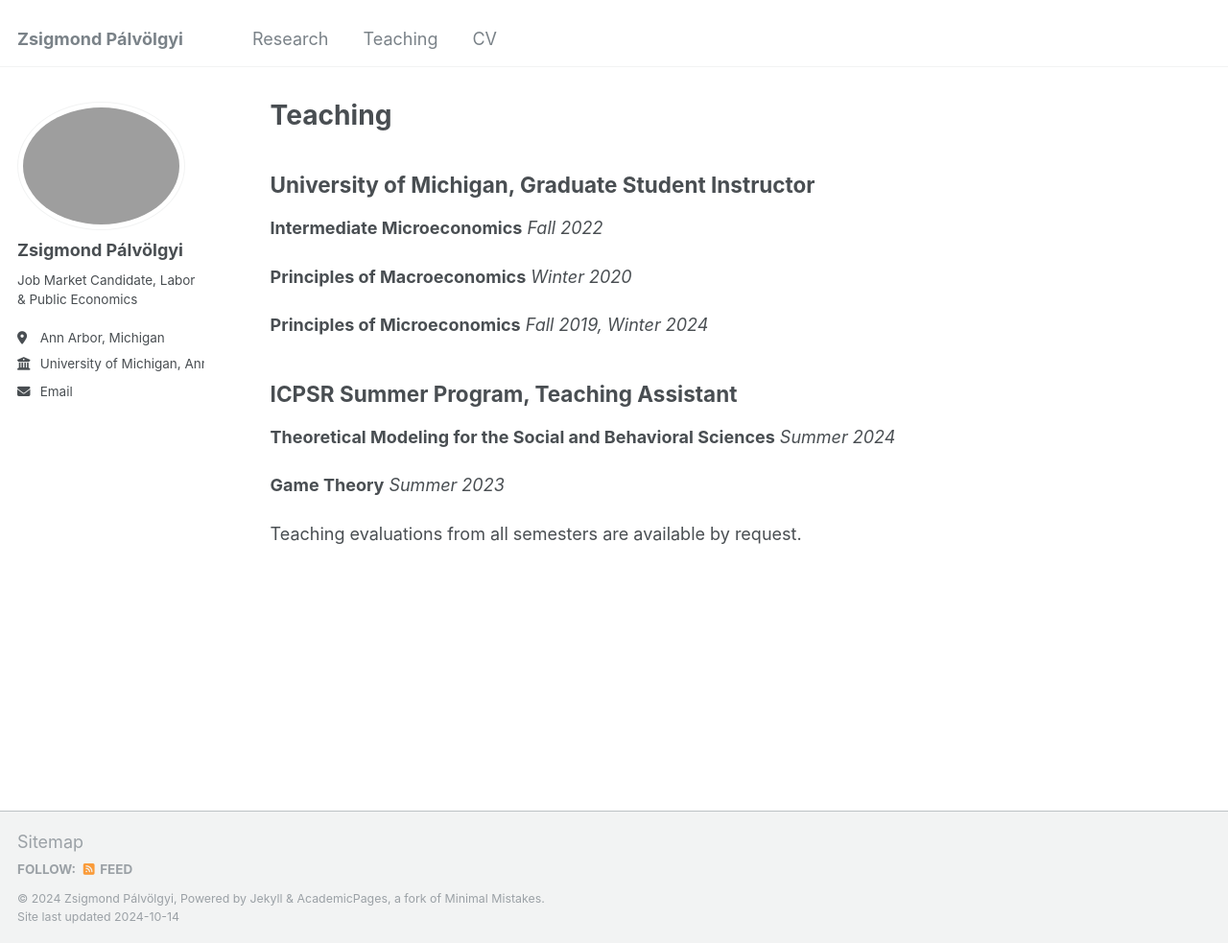
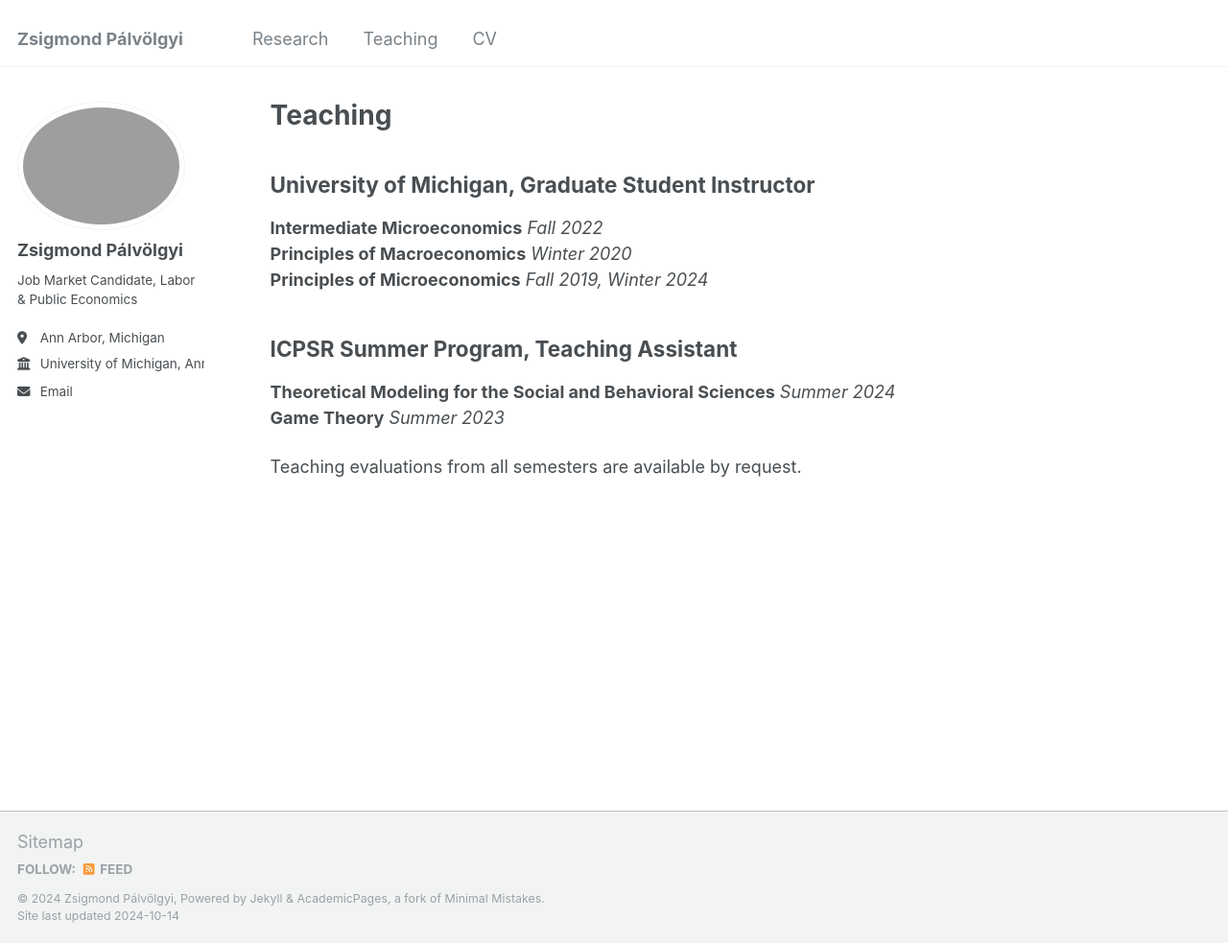
Before and after one commit to zsigmond-palvolgyi/zsigmond-palvolgyi.github.io, a Jekyll site: the page built from _pages/teaching.md, in a window 1280 px wide and 983 px high. Shown: the whole window at 96% size. Built offline with Jekyll 4.4.1, drawn with Linux system fonts in a browser that asks for light colours.

Commit message:
change layout

```diff
--- a/_pages/teaching.md
+++ b/_pages/teaching.md
@@ -7,20 +7,16 @@ author_profile: true
 
 ## University of Michigan, Graduate Student Instructor
 
-**Intermediate Microeconomics** _Fall 2022_
-
-**Principles of Macroeconomics** _Winter 2020_
-
-**Principles of Microeconomics** _Fall 2019, Winter 2024_
+**Intermediate Microeconomics** _Fall 2022_<br>
+**Principles of Macroeconomics** _Winter 2020_<br>
+**Principles of Microeconomics** _Fall 2019, Winter 2024_<br>
 
 
 
 ## ICPSR Summer Program, Teaching Assistant
 
-
-**Theoretical Modeling for the Social and Behavioral Sciences** _Summer 2024_
-
-**Game Theory** _Summer 2023_
+**Theoretical Modeling for the Social and Behavioral Sciences** _Summer 2024_<br>
+**Game Theory** _Summer 2023_<br>
 
 
 Teaching evaluations from all semesters are available by request.
```
Also changed, not shown: _pages/reasearch.md (+2 -2 lines).
